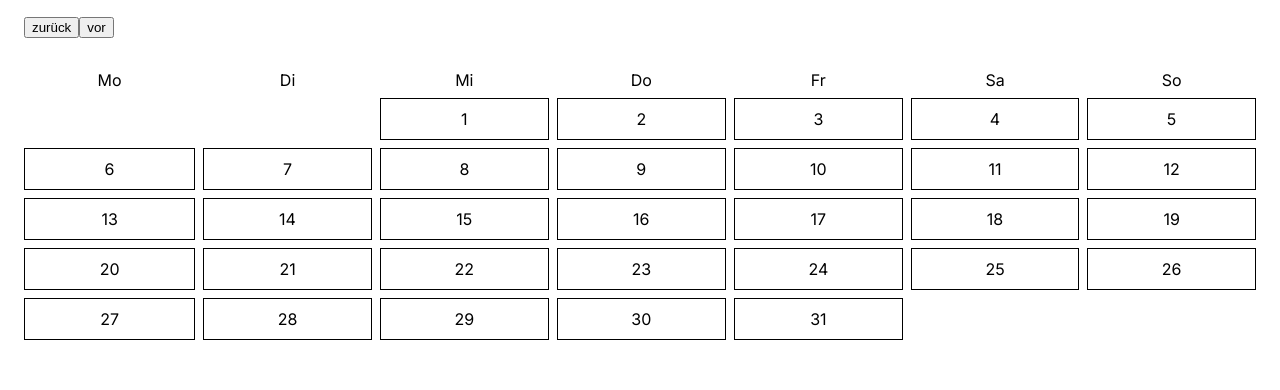
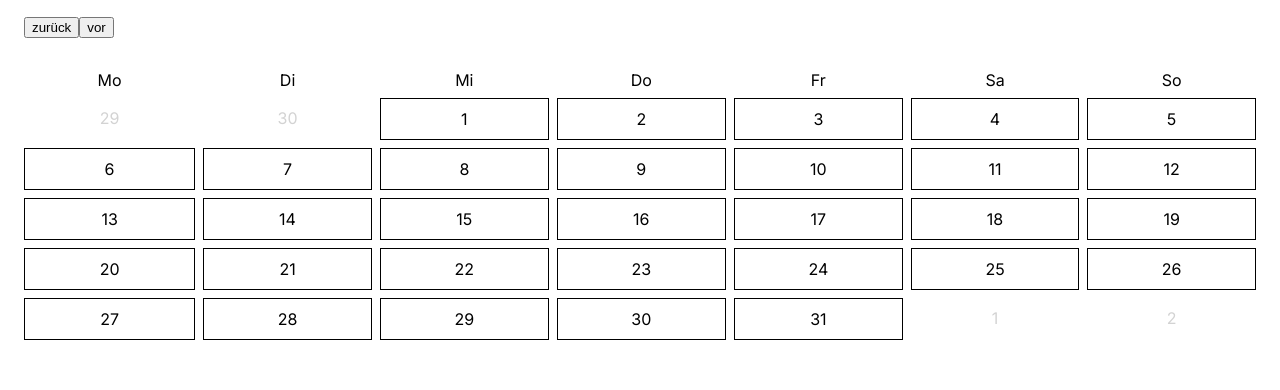
Before and after one commit to ingbeck/TrackMyMeal, a React (Vite) app in the folder frontend/: page /calendar in a window 1280 px wide. Both pictures are taken after a click on the button "zurück". Shown: the part 176-566 px from the top of the page. Built offline with nearby package versions, Linux system fonts and the light colour scheme; no server answers; the HTML template or start-up script is replaced by a standard one.

Commit message:
fill previous and next days

```diff
--- a/frontend/src/components/CalendarView.css
+++ b/frontend/src/components/CalendarView.css
@@ -7,6 +7,13 @@
 .calendar span{
     display: flex;
     place-content: center;
+}
+
+.calendar_inactive-day{
+    display: flex;
+    place-content: center;
+    padding: 10px 0 10px 0;
+    color: lightgray;
 }
 
 .day {
--- a/frontend/src/components/CalendarView.tsx
+++ b/frontend/src/components/CalendarView.tsx
@@ -40,13 +40,32 @@ export default function CalendarView(props: Readonly<CalendarViewProps>) {
         return currentCalendarMonth;
     }
 
-    function fillWithBlankDays(weekday: number){
+    function fillWithNextDays(weekday: number){
         const spans = [];
+        let nextDay : number;
+        const dayToFill = 6-weekday;
 
-        for (let i = 0; i < weekday; i++) {
-            spans.push(<span key={i}> </span>);
+        const calendarDaysOfNextMonth = getDaysInMonth(month.year, month.month+1)
+        for (let i = 0; i < dayToFill; i++) {
+            nextDay = calendarDaysOfNextMonth - (calendarDaysOfNextMonth - i);
+            spans.push(<span key={i} className={"calendar_inactive-day"}>{nextDay+1}</span>);
         }
 
+        console.log(dayToFill)
+        return spans;
+    }
+
+    function fillWithPreviousDays(weekday: number){
+        const spans = [];
+        let previousDay : number;
+        let j = weekday-1;
+
+        const calendarDaysOfPreviousMonth = getDaysInMonth(month.year, month.month-1)
+        for (let i = 0; i < weekday; i++) {
+            previousDay = calendarDaysOfPreviousMonth - j;
+            spans.push(<span key={i} className={"calendar_inactive-day"}>{previousDay}</span>);
+            j--;
+        }
         return spans;
     }
 
@@ -67,11 +86,14 @@ export default function CalendarView(props: Readonly<CalendarViewProps>) {
             <span>Sa</span>
             <span>So</span>
             {
-                month.calendarDays[0].weekday != 1 && fillWithBlankDays(month.calendarDays[0].weekday)
+                month.calendarDays[0].weekday != 0 && fillWithPreviousDays(month.calendarDays[0].weekday)
             }
             {
                 month.calendarDays.map(day => <CalendarDayCard key={day.day} calendarDay={day} isToday={isToday}/>)
             }
+            {
+                month.calendarDays[month.calendarDays.length - 1].weekday != 6 && fillWithNextDays(month.calendarDays[month.calendarDays.length - 1].weekday)
+            }
         </div>
     );
 }
```
